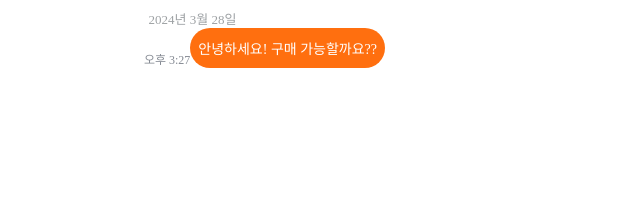
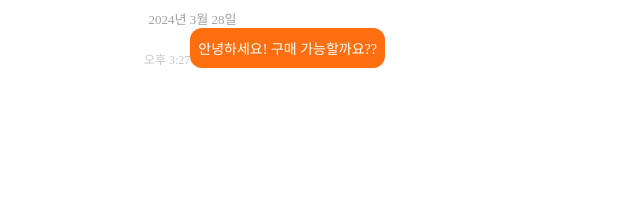
Before and after one commit to SeongJin0724/carrot, a website: page index.html in a window 1280 px wide. Shown: the part 242-440 px from the top of the page, 0-640 px from the left. Drawn offline with Linux system fonts and the light colour scheme; a web font is replaced by a local one.

Commit message:
채팅창2

```diff
--- a/style.css
+++ b/style.css
@@ -103,14 +103,14 @@
 }
 .main .meChat_wrap .meChat_data {
   font-size: 12px;
-  color: #868b94;
+  color: #c5c6ca;
 }
 .main .meChat_wrap .meChat {
   color: #fff;
   background-color: #ff6f0f;
   font-size: 14px;
   padding: 10px 8px;
-  border-radius: 20px;
+  border-radius: 12px;
 }
 .footer {
   width: 100%;
```
